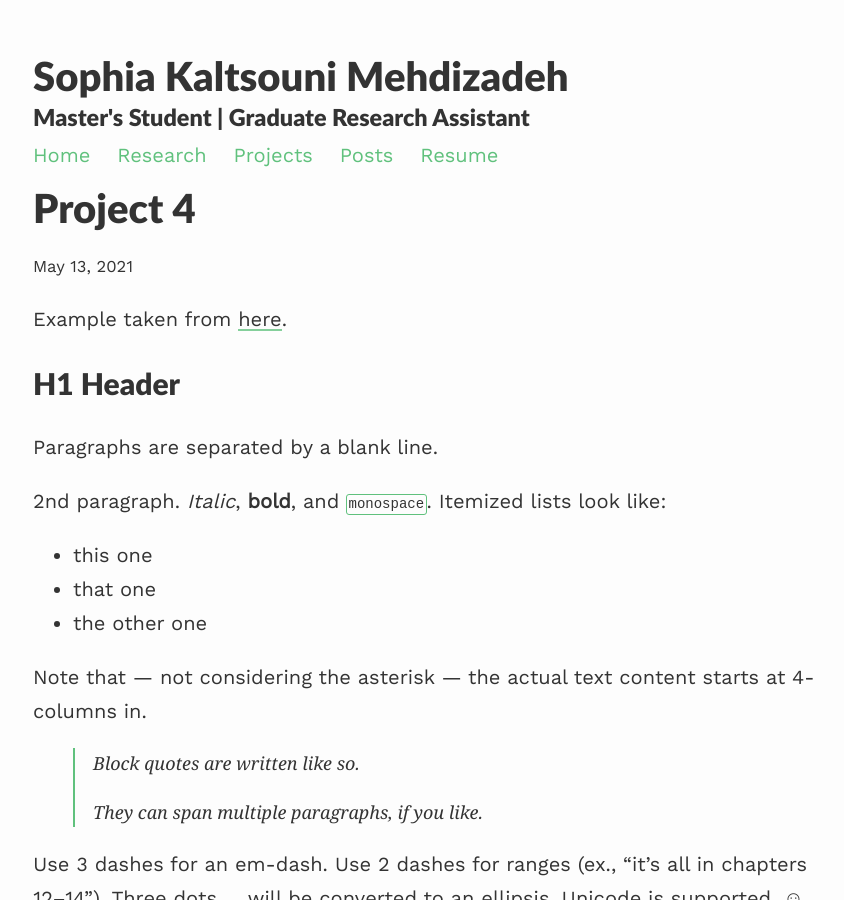
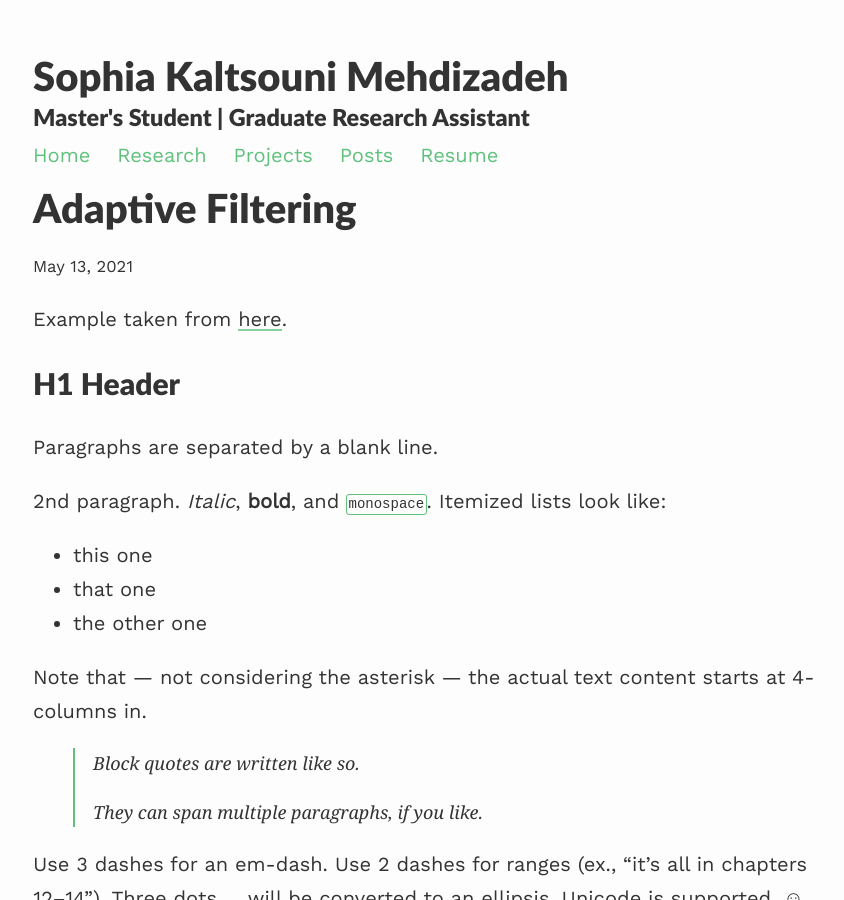
Before and after one commit to smehdizadeh/smehdizadeh.github.io, a Jekyll site: the page built from _projects/4_project.md, in a window 1280 px wide and 900 px high. Shown: the whole window, without its empty margins (207-1051 px from the left). Built offline with Jekyll 4.4.1, drawn with Linux system fonts in a browser that asks for light colours; nearby versions of some CDN libraries.

Commit message:
Update 4_project.md

```diff
--- a/_projects/4_project.md
+++ b/_projects/4_project.md
@@ -1,7 +1,7 @@
 ---
 layout: post
-title: Project 4
-description: another project
+title: Adaptive Filtering
+description: Prototype of a real-time adaptive speaker system
 ---
 
 Example taken from [here](http://www.unexpected-vortices.com/sw/rippledoc/quick-markdown-example.html){:target="_blank"}.
```
